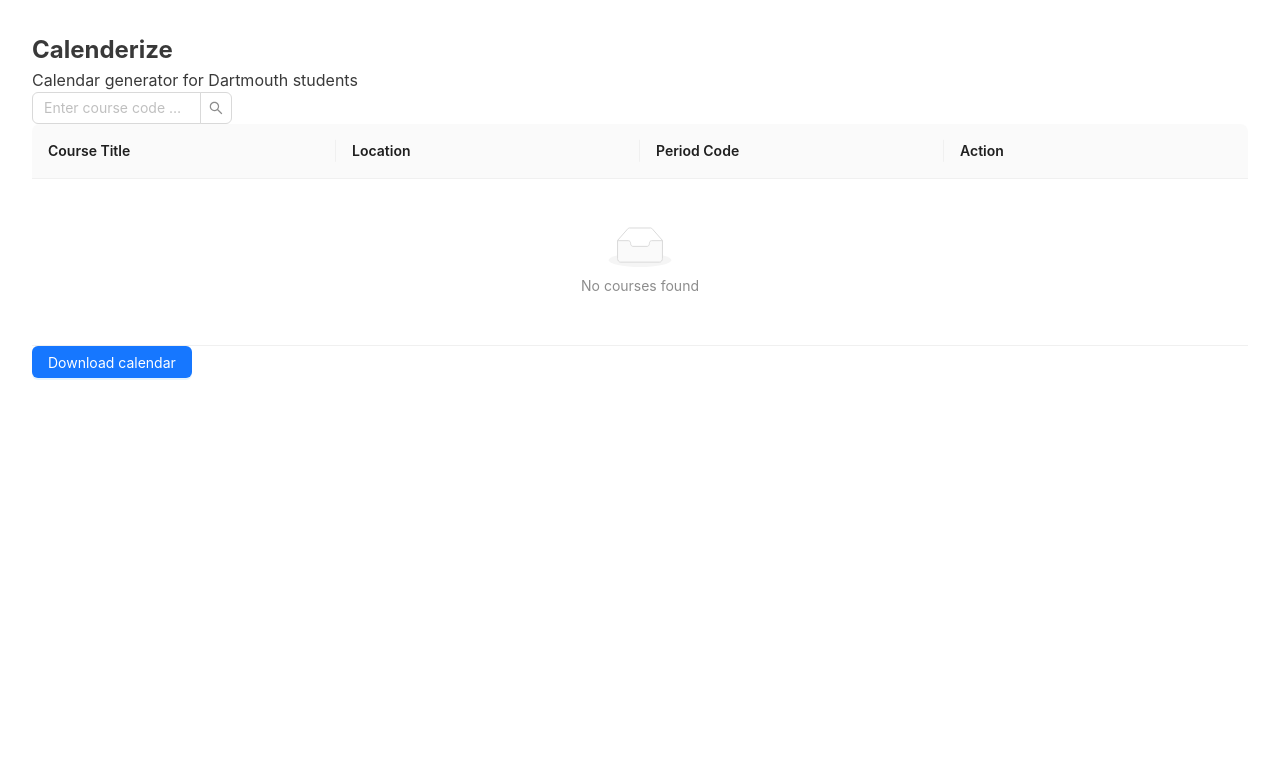
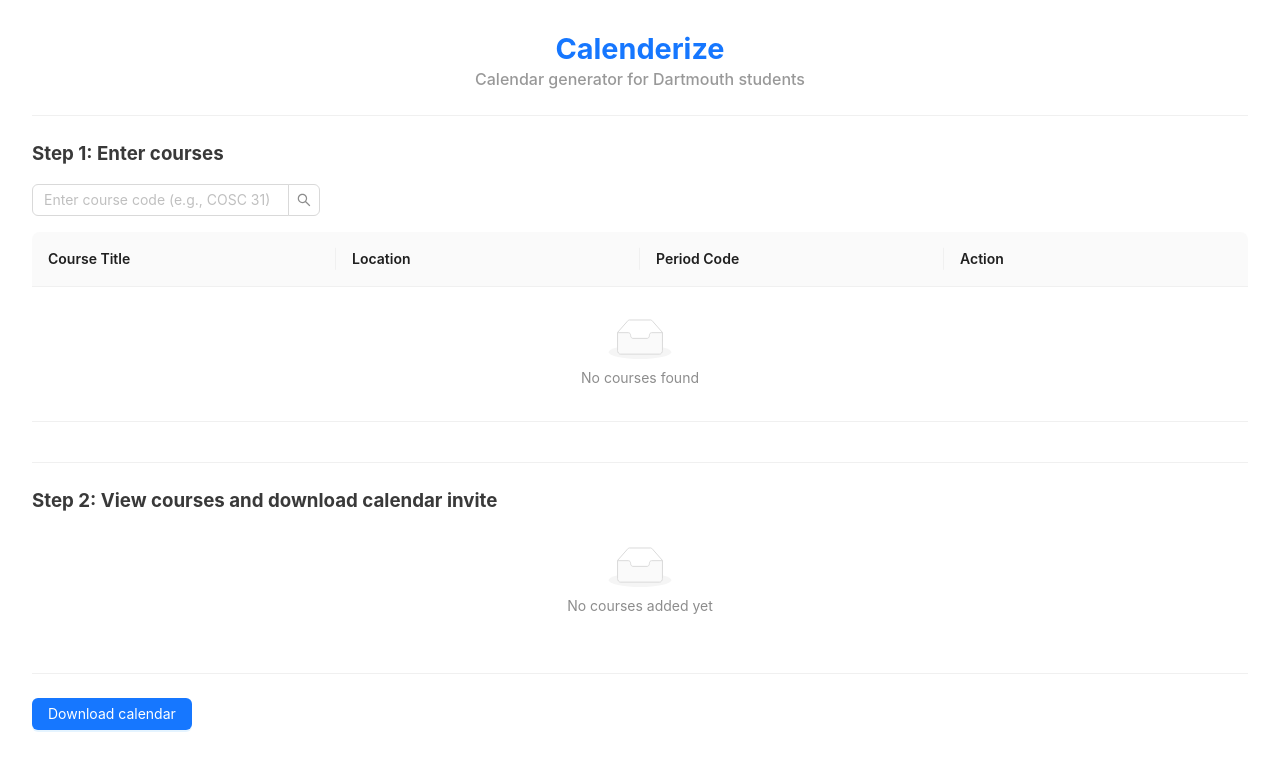
Before and after one commit to dartmouth-cs98-23f/hack-a-thing-1-pfeff-gnibus, a React (Vite) app: page / in a window 1280 px wide. Shown: the top 770 px of the page. Built offline with nearby package versions, Linux system fonts and the light colour scheme.

Commit message:
styling changes

```diff
--- a/src/App.tsx
+++ b/src/App.tsx
@@ -4,7 +4,7 @@
 import { useState } from 'react';
 import CourseCards from './components/CourseCards';
 import { IClass } from './types.ts';
-import { message, Button } from 'antd';
+import { message, Button, Divider} from 'antd';
 
 function App() {
   const [classes, setClasses] = useState<IClass[]>([
@@ -28,7 +28,10 @@
   };
 
   const removeSuccess = () => {
-    messageApi.info('Removed course from calendar!');
+    messageApi.open({
+      type: 'success',
+      content: 'Removed course from calendar!',
+    });
   };
 
   function addClass(newClass: IClass) {
@@ -54,17 +57,18 @@
   async function handleDownload() {
     const filename = 'course_calendar.ics';
 
+    if (classes.length === 0) {
+      messageApi.open({
+        type: 'error',
+        content: 'You haven\'t added any courses!',
+      });
+      return;
+    }
+
     const generateEvents = () => {
       const events = [];
       for (const classObj of classes) {
         const date = new Date();
-        /* const event = {
-          title: `${classObj.subjectCode.trim()} ${classObj.courseNum.trim()}: ${classObj.classTitle}`,
-          description: `${classObj.instructor} ${classObj.building} ${classObj.roomNumber}`,
-          start: [date.getFullYear(), date.getMonth() + 1, date.getDate(), classObj.main.time[0], classObj.main.time[1]],
-          duration: { hours: classObj.main.time[3], minutes: classObj.main.time[2] },
-          recurrenceRule: `FREQ=WEEKLY;BYDAY=${classObj.main.days.join(',')};INTERVAL=1;COUNT=10`
-        } */
         const starter = [date.getFullYear(), date.getMonth() + 1, date.getDate(), classObj.main?.time[0], classObj.main?.time[1]] as DateArray;
         events.push({
           title: `${classObj.subjectCode.trim()} ${classObj.courseNum.trim()}: ${classObj.classTitle}`,
@@ -74,15 +78,8 @@
           recurrenceRule: `FREQ=WEEKLY;BYDAY=${classObj.main?.days.join(',')};INTERVAL=1;COUNT=10`
         });
 
-        // adding x hour if option selected
         if (classObj.xHour) {
-          /* const xHourEvent = {
-            title: `${classObj.subjectCode.trim()} ${classObj.courseNum.trim()}: ${classObj.classTitle} X-Hour`,
-            description: `${classObj.instructor} ${classObj.building} ${classObj.roomNumber} X-Hour`,
-            start: [date.getFullYear(), date.getMonth() + 1, date.getDate(), classObj.xHour.time[0], classObj.xHour.time[1]],
-            duration: { hours: classObj.xHour.time[3], minutes: classObj.xHour.time[2] },
-            recurrenceRule: `FREQ=WEEKLY;BYDAY=${classObj.xHour.days.join(',')};INTERVAL=1;COUNT=10`
-          } */
+
           events.push({
             title: `${classObj.subjectCode.trim()} ${classObj.courseNum.trim()}: ${classObj.classTitle} X-Hour`,
             description: `${classObj.instructor} ${classObj.location} X-Hour`,
@@ -127,14 +124,31 @@
 
 
   return (
-    <div>
+    <>
       {contextHolder}
-      <h2>Calenderize</h2>
-      <p>Calendar generator for Dartmouth students</p>
-      <CourseInput addCourseToState={addClass} />
-      <CourseCards courses={classes} deleteCourse={deleteClass} />
+      <header className='header'>
+        <h1>Calenderize</h1>
+        <p className='header-subtext'>Calendar generator for Dartmouth students</p>
+      </header>
+
+      <Divider />
+
+      <section className='step-1'>
+        <h3>Step 1: Enter courses</h3>
+        <CourseInput addCourseToState={addClass} />
+      </section>
+
+      <Divider />
+
+      <section className='step-2'>
+        <h3>Step 2: View courses and download calendar invite</h3>
+        <CourseCards courses={classes} deleteCourse={deleteClass} />
+      </section>
+
+      <Divider />
+
       <Button type="primary" onClick={() => handleDownload()}>Download calendar</Button>
-    </div >
+    </>
   );
 }
 
--- a/src/components/CourseCards.tsx
+++ b/src/components/CourseCards.tsx
@@ -1,6 +1,7 @@
 import React from "react";
 import { IClass } from "../types";
-import { Card } from 'antd';
+import { Card, Empty } from 'antd';
+import { SmileOutlined } from '@ant-design/icons';
 import './components.scss';
 
 interface CourseCardProps {
@@ -9,8 +10,9 @@
 }
 
 function CourseCards({ courses, deleteCourse }: CourseCardProps): JSX.Element {
-
   return (
+    <>
+      {courses.length === 0 && <Empty className='empty-courses' image={Empty.PRESENTED_IMAGE_SIMPLE} description="No courses added yet"/>}
       <div className="course-cards">
         {courses &&
           courses.map((course) => (
@@ -27,6 +29,7 @@
           </Card>
           ))}
       </div>
+    </>
   );
 }
 
--- a/src/components/CourseInput.tsx
+++ b/src/components/CourseInput.tsx
@@ -5,7 +5,6 @@
 import { IClass } from '../types';
 
 const { Search } = Input;
-// import { Class } from '../types';
 
 // gnibus look over this because I'm not sure about all the typescript stuff
 
@@ -35,7 +34,7 @@
 
   return (
     <div className="text-input">
-      <Search placeholder="Enter course code (e.g., COSC 31)" onSearch={onSearch} style={{ width: 200 }} />
+      <Search className="search-bar" placeholder="Enter course code (e.g., COSC 31)" onSearch={onSearch} style={{ width: 200 }} />
       <CourseResult courses={courseResults} addCourse={addCourseMiddle} />
 
     </div>
--- a/src/components/CourseResult.tsx
+++ b/src/components/CourseResult.tsx
@@ -42,7 +42,7 @@
 
   // https://stackoverflow.com/questions/42186723/antd-ui-library-overriding-table-behavior-on-empty-data
   return (
-    <ConfigProvider renderEmpty={() => <Empty image={Empty.PRESENTED_IMAGE_SIMPLE}  description="No courses found"/>}>
+    <ConfigProvider renderEmpty={() => <Empty style={{margin: '1rem'}} image={Empty.PRESENTED_IMAGE_SIMPLE}  description="No courses found"/>}>
       <Table tableLayout='fixed' pagination={false} columns={columns} dataSource={courses} rowKey="periodCode" />
     </ConfigProvider>
   );
--- a/src/components/components.scss
+++ b/src/components/components.scss
@@ -1,3 +1,18 @@
 .bold {
-  font-weight: bold;
+  font-weight: 600;
 }
+
+h3 {
+  margin-bottom: 1rem;
+}
+
+.search-bar {
+  width: 18rem !important;
+  margin-bottom: 1rem;
+}
+
+.course-cards {
+  display: flex;
+  flex-wrap: wrap;
+  gap: 1.5rem;
+}
--- a/src/index.css
+++ b/src/index.css
@@ -17,17 +17,33 @@
   -webkit-text-size-adjust: 100%;
 }
 
+.step-1 {
+  margin-bottom: 2.5rem;
+}
+
+.header {
+  display: flex;
+  flex-direction: column;
+  align-items: center;
+}
+
+h1 {
+  font-size: 1.8rem;
+  line-height: 1.2;
+  color: #1677ff;
+}
+
+.header-subtext {
+  font-weight: 500;
+  color: rgba(0, 0, 0, 0.402);
+}
+
 p {
   margin: 0;
 }
 
 h1, h2, h3, h4, h5, h6 {
   margin: 0;
-}
-
-h1 {
-  font-size: 2rem;
-  line-height: 1.2;
 }
 
 a {
```
Lines whose indentation alone changed are shown as unchanged.
